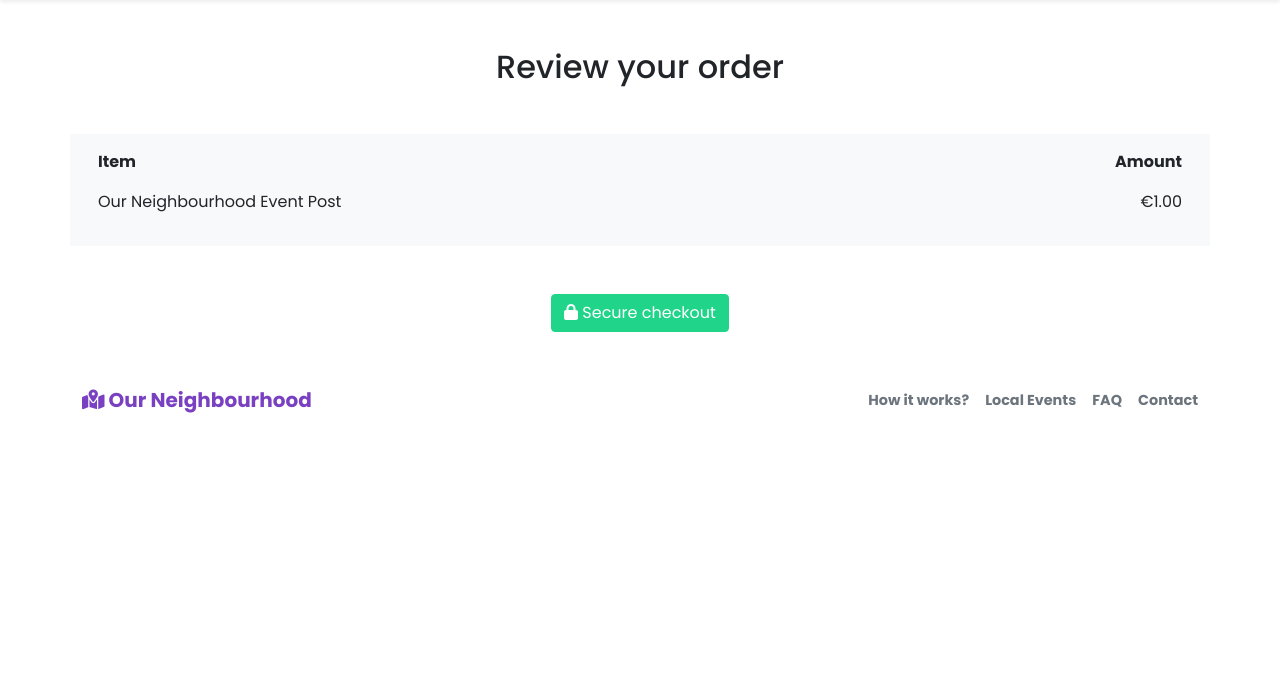
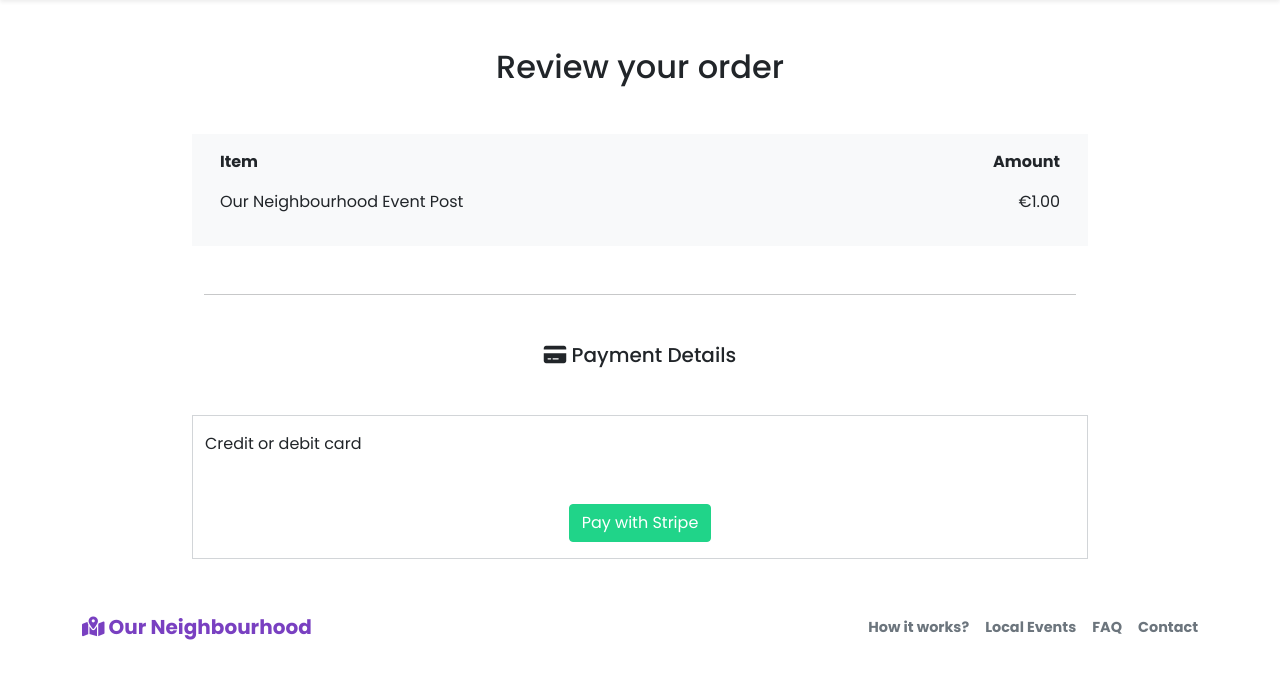
Before and after one commit to stef-cruz/our_neighbourhood, a Django app: page /checkout/checkout/ in a window 1280 px wide. Shown: the part 56-735 px from the top of the page. Run offline with Django 3.2, Linux system fonts and the light colour scheme; some libraries are stand-ins or nearby versions.

Commit message:
Add stripe card field and form to checkout

```diff
--- /dev/null
+++ b/checkout/static/checkout/js/stripe_elements.js
@@ -0,0 +1,37 @@
+// Fetch secret keys from template
+var stripe_public_key = document.getElementById('id_stripe_public_key').innerHTML.slice(1, -1);
+var client_secret = document.getElementById('id_client_secret').innerHTML.slice(1, -1);
+
+// Supply the key
+var stripe = Stripe(stripe_public_key);
+
+// Set up Stripe.js and Elements to use in checkout form
+var elements = stripe.elements();
+var style = {
+    base: {
+        color: "#6c757d",
+        fontFamily: '"Poppins", sans-serif',
+        fontSmoothing: 'antialiased',
+        fontSize: '16px',
+        '::placeholder': {
+            color: '#6c757d'
+        }
+    },
+    invalid: {
+        color: '#dc3545',
+        iconColor: '#dc3545'
+    }
+};
+
+var card = elements.create("card", {style: style});
+card.mount("#card-element");
+
+//Listen to change events on the card Element and display any errors
+card.on('change', ({error}) => {
+  let displayError = document.getElementById('card-errors');
+  if (error) {
+    displayError.textContent = error.message;
+  } else {
+    displayError.textContent = '';
+  }
+});
--- a/checkout/templates/checkout/checkout.html
+++ b/checkout/templates/checkout/checkout.html
@@ -19,11 +19,36 @@
                 <p>€1.00</p>
             </div>
         </div>
+
+        <hr class="my-5">
+
+        <h5><i class="fas fa-credit-card"></i> Payment Details</h5>
+
         <div class="row my-5">
-            <div class="col text-center">
-                <a href="#" class="btn btn-green"><i class="fas fa-lock"></i> Secure checkout</a>
+            <div class="col checkout__pay-form">
+                <p class="text-start py-3">Credit or debit card</p>
+                <!-- Stripe payment form-->
+                <form action="{% url 'checkout' %}" method="POST" id="payment-form">
+                  <div class="my-3" id="card-element">
+                    <!-- Elements will create input elements here -->
+                  </div>
+
+                  <!-- We'll put the error messages in this element -->
+                  <div id="card-errors" role="alert"></div>
+
+                  <button class="btn btn-green my-3" id="submit">Pay with Stripe</button>
+                </form>
             </div>
         </div>
     </section>
 
+
+
 {% endblock %}
+
+{% block postload_js %}
+    {{ block.super }}
+    {{ stripe_public_key|json_script:"id_stripe_public_key" }}
+    {{ client_secret|json_script:"id_client_secret" }}
+    <script src="{% static 'checkout/js/stripe_elements.js' %}"></script>
+{% endblock %}
--- a/static/css/_checkout.scss
+++ b/static/css/_checkout.scss
@@ -1,14 +1,65 @@
 .checkout {
   text-align: center;
+  max-width: 70vw;
 
   &__item {
     @include bp(tablet) {
       text-align: left;
     }
   }
+
   &__amount {
     @include bp(tablet) {
       text-align: right;
     }
   }
+
+  &__pay-form {
+    border: .1rem solid rgba($gray, .3);
+  }
 }
+
+.StripeElement,
+.stripe-style-input {
+  box-sizing: border-box;
+  padding: .825rem 1.5rem;
+  border-color: rgba($gray, 0.05);
+  border-radius: .3rem;
+  background-color: rgba($gray, 0.1);
+  box-shadow: 0 1px 3px 0 #e6ebf1;
+  -webkit-transition: box-shadow 150ms ease;
+  transition: color .2s ease, background-color .2s ease;
+  color: $gray;
+}
+
+.StripeElement--focus,
+.stripe-style-input:focus,
+.stripe-style-input:active {
+  box-shadow: 0 1px 3px 0 #cfd7df;
+}
+
+.StripeElement--webkit-autofill {
+  background-color: #fefde5 !important;
+}
+
+.stripe-style-input::placeholder {
+    color: #aab7c4;
+}
+
+.fieldset-label {
+    position: relative;
+    right: .5rem;
+}
+
+#payment-form .form-control,
+#card-element {
+    max-width: 90vw;
+}
+
+.ElementsApp input {
+  font-family: $paragraph;
+}
+
+#card-errors {
+  color: #dc3545; /* colour danger */
+}
--- a/static/css/style.css
+++ b/static/css/style.css
@@ -367,6 +367,7 @@
 
 .checkout {
   text-align: center;
+  max-width: 70vw;
 }
 @media (min-width: 48rem) {
   .checkout__item {
@@ -377,6 +378,55 @@
   .checkout__amount {
     text-align: right;
   }
+}
+.checkout__pay-form {
+  border: 0.1rem solid rgba(108, 117, 125, 0.3);
+}
+
+.StripeElement,
+.stripe-style-input {
+  box-sizing: border-box;
+  padding: 0.825rem 1.5rem;
+  border-color: rgba(108, 117, 125, 0.05);
+  border-radius: 0.3rem;
+  background-color: rgba(108, 117, 125, 0.1);
+  box-shadow: 0 1px 3px 0 #e6ebf1;
+  -webkit-transition: box-shadow 150ms ease;
+  transition: color 0.2s ease, background-color 0.2s ease;
+  color: #6c757d;
+}
+
+.StripeElement--focus,
+.stripe-style-input:focus,
+.stripe-style-input:active {
+  box-shadow: 0 1px 3px 0 #cfd7df;
+}
+
+.StripeElement--webkit-autofill {
+  background-color: #fefde5 !important;
+}
+
+.stripe-style-input::placeholder {
+  color: #aab7c4;
+}
+
+.fieldset-label {
+  position: relative;
+  right: 0.5rem;
+}
+
+#payment-form .form-control,
+#card-element {
+  max-width: 90vw;
+}
+
+.ElementsApp input {
+  font-family: "Poppins", sans-serif;
+}
+
+#card-errors {
+  color: #dc3545;
+  /* colour danger */
 }
 
 * {
```
Also changed, not shown: 1 other file.
